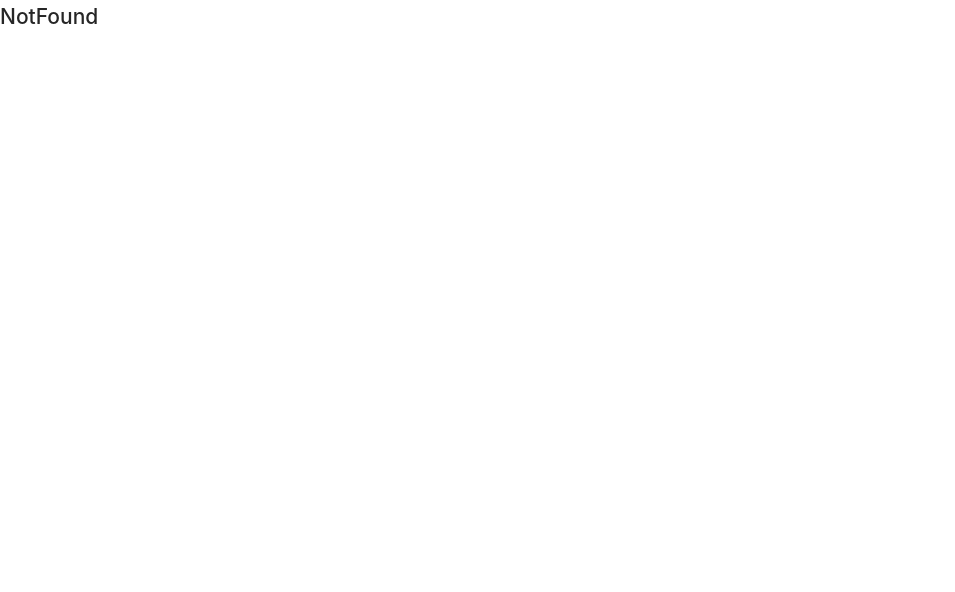
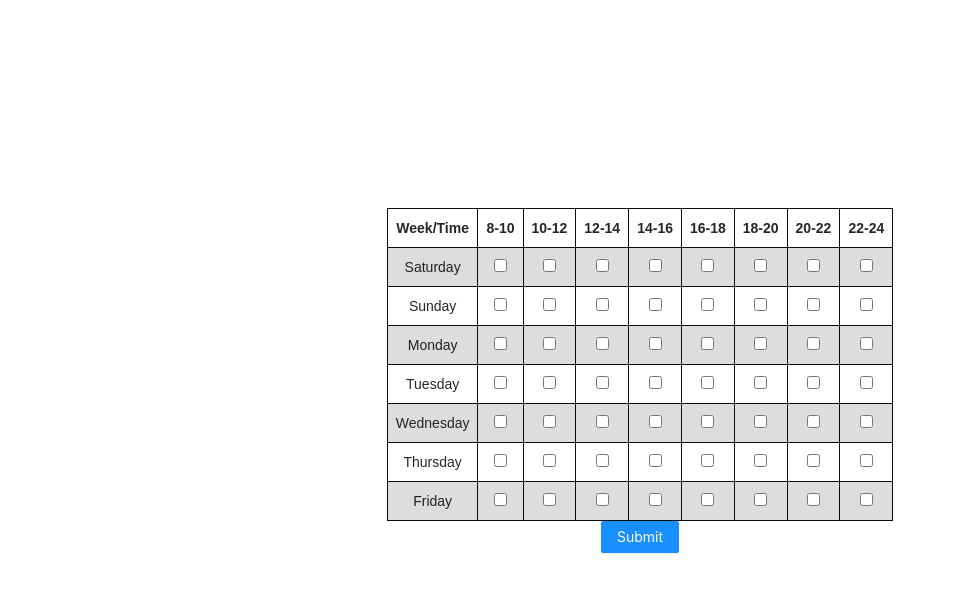
Before and after one commit to AmirAskaban/timing-app, a React (Create React App) app: page /ShowEvents in a window 1280 px wide. Shown: the top 592 px of the page, without its empty margins (0-955 px from the left). Built offline with nearby package versions, Linux system fonts and the light colour scheme.

Commit message:
Remove unused code

```diff
--- a/src/Components/App.js
+++ b/src/Components/App.js
@@ -2,25 +2,17 @@ import React from 'react';
 import 'antd/dist/antd.min.css';
 import { Route, Routes } from 'react-router-dom';
 
-import Home from '../routes/Home';
 import Login from '../routes/Login';
-import SignUp from '../routes/SignUp';
-import Events from '../routes/Events';
-import About from '../routes/About';
-import Contact from '../routes/Contact';
-import NotFound from '../routes/NotFound';
+import CreateEvents from '../routes/CreateEvents';
+import ShowEvents from '../routes/ShowEvents';
 
 function App() {
   return (
     <Routes>
-      <Route path="/timing-app" element={<Home />} />
-      <Route path="/timing-app/login" element={<Login />} />
-      <Route path="/timing-app/SignUp" element={<SignUp />} />
-      <Route path="/timing-app/Events" element={<Events />} />
-      <Route path="/timing-app/about" element={<About />} />
-      <Route path="/timing-app/contact" element={<Contact />} />
-      <Route path="/404" element={<NotFound />} />
-      <Route path="*" element={<NotFound />} />
+      {/* <Route exact path="/" element={<Home />} /> */}
+      <Route path="/" element={<Login />} />
+      <Route path="/CreateEvents" element={<CreateEvents />} />
+      <Route path="/ShowEvents" element={<ShowEvents />} />
     </Routes>
   );
 }
--- a/src/index.js
+++ b/src/index.js
@@ -8,7 +8,7 @@ import reportWebVitals from './reportWebVitals';
 const root = ReactDOM.createRoot(document.getElementById('root'));
 root.render(
   <React.StrictMode>
-    <BrowserRouter>
+    <BrowserRouter basename={process.env.PUBLIC_URL}>
       <App />
     </BrowserRouter>
   </React.StrictMode>
--- a/src/routes/About.js
+++ /dev/null
@@ -1,7 +0,0 @@
-import React from 'react';
-
-function About() {
-  return <h2>about page</h2>;
-}
-
-export default About;
--- a/src/routes/Contact.js
+++ /dev/null
@@ -1,7 +0,0 @@
-import React from 'react';
-
-function Contact() {
-  return <h2>Contact page</h2>;
-}
-
-export default Contact;
--- /dev/null
+++ b/src/routes/CreateEvents.js
@@ -0,0 +1,36 @@
+import { Button, Form, Input, Row } from 'antd';
+import React from 'react';
+
+function Events() {
+  return (
+    <div
+      style={{
+        minHeight: 760,
+        display: 'flex',
+        justifyContent: 'center',
+        alignItems: 'center',
+        flexDirection: 'column',
+      }}
+    >
+      <Row>
+        <Form name="basic">
+          <Form.Item label="Event Name" name="event">
+            <Input />
+          </Form.Item>
+
+          <Form.Item>
+            <Button
+              type="primary"
+              htmlType="submit"
+              href="/timing-app/ShowEvents"
+            >
+              Submit
+            </Button>
+          </Form.Item>
+        </Form>
+      </Row>
+    </div>
+  );
+}
+
+export default Events;
--- a/src/routes/Events.js
+++ /dev/null
@@ -1,110 +0,0 @@
-// import { Table } from 'antd';
-import React from 'react';
-
-// const columns = [
-//   {
-//     title: 'Name',
-//     dataIndex: 'name',
-//     filters: [
-//       {
-//         text: 'Joe',
-//         value: 'Joe',
-//       },
-//       {
-//         text: 'Jim',
-//         value: 'Jim',
-//       },
-//       {
-//         text: 'Submenu',
-//         value: 'Submenu',
-//         children: [
-//           {
-//             text: 'Green',
-//             value: 'Green',
-//           },
-//           {
-//             text: 'Black',
-//             value: 'Black',
-//           },
-//         ],
-//       },
-//     ],
-//     // specify the condition of filtering result
-//     // here is that finding the name started with `value`
-//     onFilter: (value, record) => record.name.indexOf(value) === 0,
-//     sorter: (a, b) => a.name.length - b.name.length,
-//     sortDirections: ['descend'],
-//   },
-//   {
-//     title: 'Age',
-//     dataIndex: 'age',
-//     defaultSortOrder: 'descend',
-//     sorter: (a, b) => a.age - b.age,
-//   },
-//   {
-//     title: 'Address',
-//     dataIndex: 'address',
-//     filters: [
-//       {
-//         text: 'London',
-//         value: 'London',
-//       },
-//       {
-//         text: 'New York',
-//         value: 'New York',
-//       },
-//     ],
-//     onFilter: (value, record) => record.address.indexOf(value) === 0,
-//   },
-// ];
-
-// const data = [
-//   {
-//     key: '1',
-//     name: 'John Brown',
-//     age: 32,
-//     address: 'New York No. 1 Lake Park',
-//   },
-//   {
-//     key: '2',
-//     name: 'Jim Green',
-//     age: 42,
-//     address: 'London No. 1 Lake Park',
-//   },
-//   {
-//     key: '3',
-//     name: 'Joe Black',
-//     age: 32,
-//     address: 'Sidney No. 1 Lake Park',
-//   },
-//   {
-//     key: '4',
-//     name: 'Jim Red',
-//     age: 32,
-//     address: 'London No. 2 Lake Park',
-//   },
-// ];
-
-// const onChange = (pagination, filters, sorter, extra) => {
-//   // eslint-disable-next-line no-console
-//   console.log('params', pagination, filters, sorter, extra);
-// };
-
-function Events() {
-  return (
-    <div
-      style={{
-        minHeight: 760,
-        backgroundImage: 'linear-gradient(#EECDA3, #EF629F)',
-        display: 'flex',
-        justifyContent: 'center',
-        alignItems: 'center',
-      }}
-    >
-      <h1>Events Page</h1>
-      {/* <Table columns={columns} dataSource={data} onChange={onChange} /> */}
-    </div>
-  );
-}
-
-export default Events;
--- a/src/routes/Login.js
+++ b/src/routes/Login.js
@@ -1,5 +1,5 @@
 import { LockOutlined, UserOutlined } from '@ant-design/icons';
-import { Button, Checkbox, Col, Form, Input, Row } from 'antd';
+import { Button, Col, Form, Input, Row } from 'antd';
 import React from 'react';
 
 function Login() {
@@ -7,7 +7,6 @@ function Login() {
     <div
       style={{
         minHeight: 760,
-        backgroundImage: 'linear-gradient(#EECDA3, #EF629F)',
         display: 'flex',
         justifyContent: 'center',
         alignItems: 'center',
@@ -59,21 +58,14 @@ function Login() {
               />
             </Form.Item>
             <Form.Item>
-              <Form.Item name="remember" valuePropName="checked" noStyle>
-                <Checkbox>Remember me</Checkbox>
-              </Form.Item>
-            </Form.Item>
-
-            <Form.Item>
               <Button
-                href="/timing-app/Events"
+                href="/timing-app/CreateEvents"
                 type="primary"
                 htmlType="submit"
                 className="login-form-button"
               >
                 Log in
               </Button>
-              Or <a href="/SignUp">register now!</a>
             </Form.Item>
           </Form>
         </Col>
--- a/src/routes/NotFound.js
+++ /dev/null
@@ -1,7 +0,0 @@
-import React from 'react';
-
-function NotFound() {
-  return <h2>NotFound</h2>;
-}
-
-export default NotFound;
--- /dev/null
+++ b/src/routes/ShowEvents.css
@@ -0,0 +1,18 @@
+table {
+  font-family: arial, sans-serif;
+  border-collapse: collapse;
+  width: 100%;
+}
+
+td,
+th,
+tr {
+  border: 1px solid #0a0a0a;
+  text-align: center;
+  align-content:center;
+  padding: 8px;
+}
+
+tr:nth-child(even) {
+  background-color: #dddddd;
+}
--- /dev/null
+++ b/src/routes/ShowEvents.js
@@ -0,0 +1,227 @@
+import { Row, Button } from 'antd';
+import React from 'react';
+import './ShowEvents.css';
+
+function Events() {
+  return (
+    <div
+      style={{
+        minHeight: 760,
+        display: 'flex',
+        justifyContent: 'center',
+        alignItems: 'center',
+        flexDirection: 'column',
+      }}
+    >
+      <Row>
+        <table id="event">
+          <tr>
+            <th>Week/Time</th>
+            <th>8-10</th>
+            <th>10-12</th>
+            <th>12-14</th>
+            <th>14-16</th>
+            <th>16-18</th>
+            <th>18-20</th>
+            <th>20-22</th>
+            <th>22-24</th>
+          </tr>
+          <tr>
+            <td>Saturday</td>
+            <td>
+              <input type="checkbox" />
+            </td>
+            <td>
+              <input type="checkbox" />
+            </td>
+            <td>
+              <input type="checkbox" />
+            </td>
+            <td>
+              <input type="checkbox" />
+            </td>
+            <td>
+              <input type="checkbox" />
+            </td>
+            <td>
+              <input type="checkbox" />
+            </td>
+            <td>
+              <input type="checkbox" />
+            </td>
+            <td>
+              <input type="checkbox" />
+            </td>
+          </tr>
+          <tr>
+            <td>Sunday</td>
+            <td>
+              <input type="checkbox" />
+            </td>
+            <td>
+              <input type="checkbox" />
+            </td>
+            <td>
+              <input type="checkbox" />
+            </td>
+            <td>
+              <input type="checkbox" />
+            </td>
+            <td>
+              <input type="checkbox" />
+            </td>
+            <td>
+              <input type="checkbox" />
+            </td>
+            <td>
+              <input type="checkbox" />
+            </td>
+            <td>
+              <input type="checkbox" />
+            </td>
+          </tr>
+          <tr>
+            <td>Monday</td>
+            <td>
+              <input type="checkbox" />
+            </td>
+            <td>
+              <input type="checkbox" />
+            </td>
+            <td>
+              <input type="checkbox" />
+            </td>
+            <td>
+              <input type="checkbox" />
+            </td>
+            <td>
+              <input type="checkbox" />
+            </td>
+            <td>
+              <input type="checkbox" />
+            </td>
+            <td>
+              <input type="checkbox" />
+            </td>
+            <td>
+              <input type="checkbox" />
+            </td>
+          </tr>
+          <tr>
+            <td>Tuesday</td>
+            <td>
+              <input type="checkbox" />
+            </td>
+            <td>
+              <input type="checkbox" />
+            </td>
+            <td>
+              <input type="checkbox" />
+            </td>
+            <td>
+              <input type="checkbox" />
+            </td>
+            <td>
+              <input type="checkbox" />
+            </td>
+            <td>
+              <input type="checkbox" />
+            </td>
+            <td>
+              <input type="checkbox" />
+            </td>
+            <td>
+              <input type="checkbox" />
+            </td>
+          </tr>
+          <tr>
+            <td>Wednesday</td>
+            <td>
+              <input type="checkbox" />
+            </td>
+            <td>
+              <input type="checkbox" />
+            </td>
+            <td>
+              <input type="checkbox" />
+            </td>
+            <td>
+              <input type="checkbox" />
+            </td>
+            <td>
+              <input type="checkbox" />
+            </td>
+            <td>
+              <input type="checkbox" />
+            </td>
+            <td>
+              <input type="checkbox" />
+            </td>
+            <td>
+              <input type="checkbox" />
+            </td>
+          </tr>
+          <tr>
+            <td>Thursday</td>
+            <td>
+              <input type="checkbox" />
+            </td>
+            <td>
+              <input type="checkbox" />
+            </td>
+            <td>
+              <input type="checkbox" />
+            </td>
+            <td>
+              <input type="checkbox" />
+            </td>
+            <td>
+              <input type="checkbox" />
+            </td>
+            <td>
+              <input type="checkbox" />
+            </td>
+            <td>
+              <input type="checkbox" />
+            </td>
+            <td>
+              <input type="checkbox" />
+            </td>
+          </tr>
+          <tr>
+            <td>Friday</td>
+            <td>
+              <input type="checkbox" />
+            </td>
+            <td>
+              <input type="checkbox" />
+            </td>
+            <td>
+              <input type="checkbox" />
+            </td>
+            <td>
+              <input type="checkbox" />
+            </td>
+            <td>
+              <input type="checkbox" />
+            </td>
+            <td>
+              <input type="checkbox" />
+            </td>
+            <td>
+              <input type="checkbox" />
+            </td>
+            <td>
+              <input type="checkbox" />
+            </td>
+          </tr>
+        </table>
+      </Row>
+      <Button type="primary" htmlType="submit">
+        Submit
+      </Button>
+    </div>
+  );
+}
+
+export default Events;
--- a/src/routes/SignUp.js
+++ /dev/null
@@ -1,7 +0,0 @@
-import React from 'react';
-
-function SignUp() {
-  return <h2>SignUp page</h2>;
-}
-
-export default SignUp;
```
